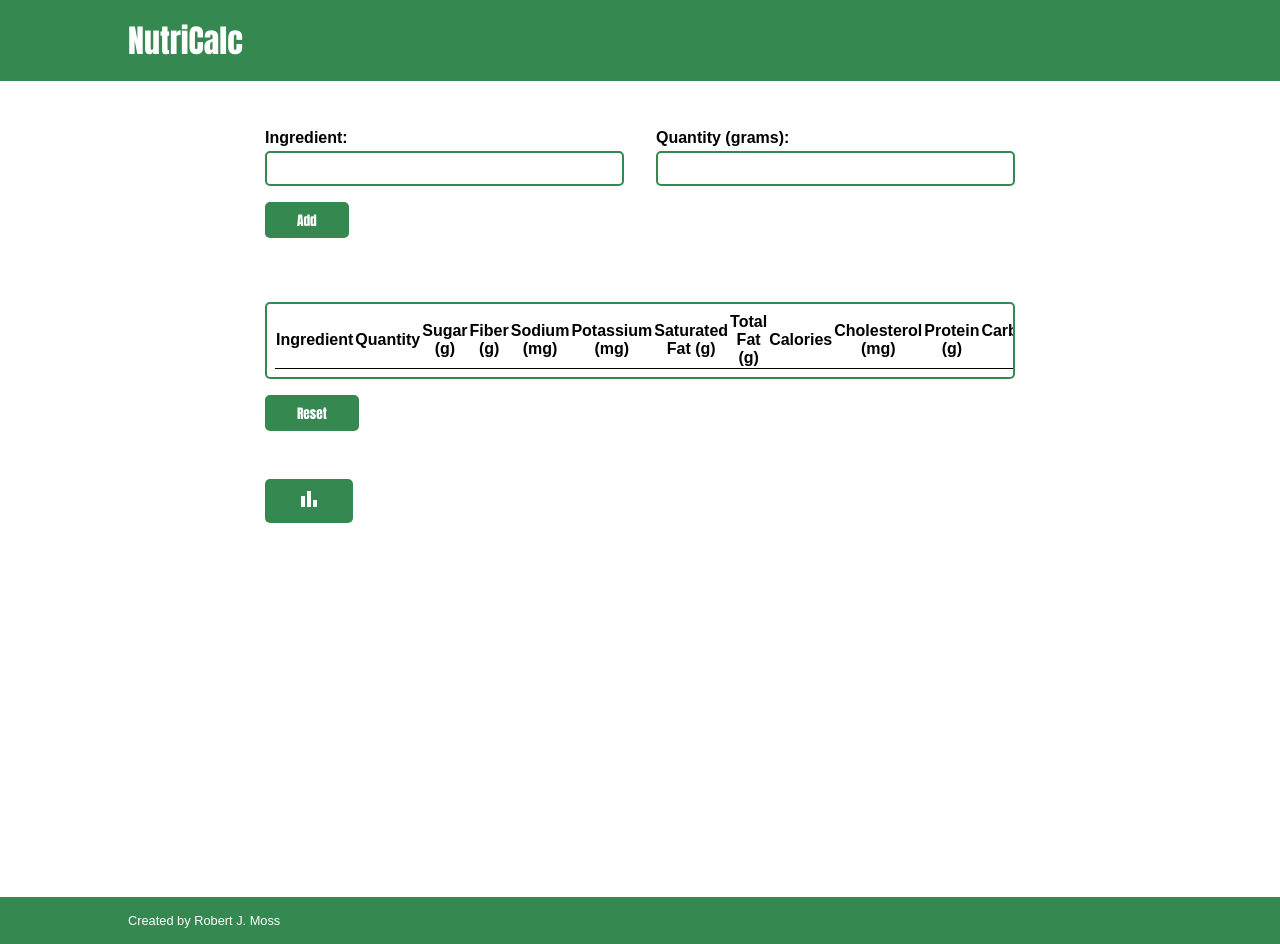
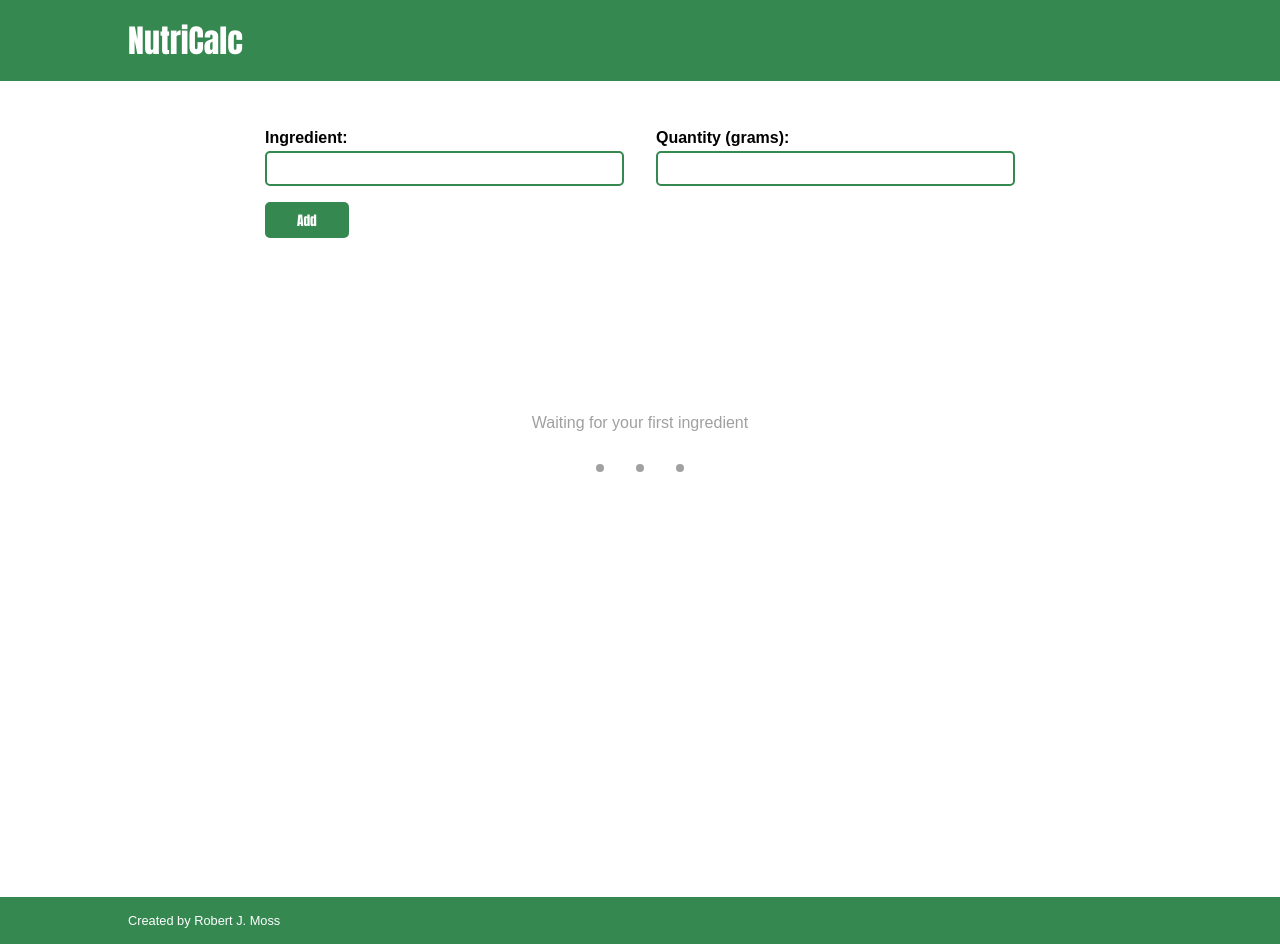
Before and after one commit to rmoss08/nutrition-calculator, a React (Create React App) app: page / in a window 1280 px wide. Built offline with nearby package versions, Linux system fonts and the light colour scheme.

Commit message:
feat: makes Table only visible when an ingredient has been added
Also adds a placeholder message so the screen does not look so empty

```diff
--- a/src/components/IngredientForm.js
+++ b/src/components/IngredientForm.js
@@ -165,7 +165,7 @@ const IngredientForm = () => {
           />
         </div>
       </div>
-      <button className={styles['if__add-button']} disabled={isIngredientLimitMet}>
+      <button className={`button ${styles['if__add-button']}`} disabled={isIngredientLimitMet}>
         Add
       </button>
       {isAPIConnectionDown && (
--- a/src/index.css
+++ b/src/index.css
@@ -3,12 +3,13 @@
   --border-radius-5: 5px;
   --dark-green-border: 2px solid var(--dark-green);
   --table-border: 0.5px solid black;
+  --font-family-Ariel: Arial, Helvetica, sans-serif;
 }
 
 body {
   box-sizing: border-box;
   overflow-x: hidden;
-  font-family: Arial, Helvetica, sans-serif;
+  font-family: var(--font-family-Ariel);
   width: 100vw;
   margin: 0;
 }
@@ -24,12 +25,8 @@ h3,
 h4,
 h5,
 h6,
-button {
+.button {
   font-family: Impact, Haettenschweiler, 'Arial Narrow Bold', sans-serif;
-}
-
-button {
-  color: white;
 }
 
 h1 {
@@ -56,20 +53,6 @@ a {
   text-decoration: none;
 }
 
-button {
-  background-color: var(--dark-green);
-  border: none;
-  border-radius: var(--border-radius-5);
-  padding: 0.5rem 2rem;
-}
-
-button:hover {
-  border: 1px solid white;
-}
-
-button:focus {
-  outline: none;
-}
 
 td {
   min-width: 4rem;
@@ -96,6 +79,22 @@ td {
   margin: 3rem 0;
 }
 
+.button {
+  border: none;
+  background-color: var(--dark-green);
+  color: white;
+  border-radius: var(--border-radius-5);
+  padding: 0.5rem 2rem;
+}
+
+.button:hover {
+  border: 1px solid white;
+}
+
+.button:focus {
+  outline: none;
+}
+
 .text-align-right {
   text-align: right;
 }
@@ -114,18 +113,18 @@ td {
   color: blue;
 }
 
-.table-button {
+.table-.button {
   display: flex;
   align-items: center;
   border-radius: 50%;
   padding: 0.5rem;
 }
 
-.table-button:hover {
+.table-.button:hover {
   background-color: #2a7041;
   border: none;
 }
 
-.table-button .material-symbols-outlined {
+.table-.button .material-symbols-outlined {
   font-size: 1.2rem;
 }
--- a/src/pages/Home.js
+++ b/src/pages/Home.js
@@ -1,15 +1,20 @@
-import { useState } from 'react';
-import { useDispatch } from 'react-redux';
+import { useMemo, useState } from 'react';
+import { useDispatch, useSelector } from 'react-redux';
 import StackedBarChart from '../components/StackedBarChart';
 import IngredientForm from '../components/IngredientForm';
 import Table from '../components/Table/Table';
 import { Fragment } from 'react';
 import { mealActions } from '../store/meal-slice';
 import Layout from '../components/Layout';
+import styles from './Home.module.css';
 
 const Home = () => {
+  const [showStackedBarChart, setShowStackedBarChart] = useState(false);
+  const [showTable, setShowTable] = useState(false);
+
   const dispatch = useDispatch();
-  const [showStackedBarChart, setShowStackedBarChart] = useState(false);
+  const ingredients = useSelector((state) => state.meal.ingredients);
+  const numberOfIngredients = ingredients.length;
 
   const resetMealClickHandler = (event) => {
     event.preventDefault();
@@ -30,6 +35,12 @@ const Home = () => {
     return setShowStackedBarChart(false);
   };
 
+  useMemo(() => {
+    if (numberOfIngredients) {
+      setShowTable(true);
+    }
+  }, [numberOfIngredients]);
+
   return (
     <Fragment>
       <Layout>
@@ -37,25 +48,42 @@ const Home = () => {
           <div className="page-sub-section">
             <IngredientForm />
           </div>
+          {!showTable && (
+            <div className={`page-sub-section ${styles['table-placeholder']}`}>
+              <p>
+                Waiting for your first ingredient
+              </p>
+              <div className={styles['table-placeholder__ellipses']}>
+                <div className={styles['table-placeholder__dot']}></div>
+                <div className={styles['table-placeholder__dot']}></div>
+                <div className={styles['table-placeholder__dot']}></div>
+              </div>
+            </div>
+          )}
+          {showTable && (
             <div className="page-sub-section">
               <Table />
-            <button onClick={resetMealClickHandler}>Reset</button>
-          </div>
-          <div className="page-sub-section">
-            {!showStackedBarChart && (
-              <button onClick={showChartClickHandler}>
+              <div>
+                <button className='button'
+                  title="Show chart comparing your meal to the recommended daily nutrition values"
+                  onClick={showChartClickHandler}
+                >
                   <span className="material-symbols-outlined">bar_chart</span>
                 </button>
+                <button className='button'
+                  title="Reset the meal nutrition table"
+                  onClick={resetMealClickHandler}
+                >
+                  Reset
+                </button>
+              </div>
+            </div>
           )}
           {showStackedBarChart && (
-              <div>
+            <div className="page-sub-section">
               <StackedBarChart />
-                <button onClick={hideStackedBarChartClickHandler}>
-                  Hide Chart
-                </button>
             </div>
           )}
-          </div>
         </div>
       </Layout>
     </Fragment>
--- /dev/null
+++ b/src/pages/Home.module.css
@@ -0,0 +1,26 @@
+.table-placeholder {
+    text-align: center;
+    color: rgb(160, 160, 160);
+    margin-top: 8rem;
+}
+
+.table-placeholder__ellipses {
+    display: flex;
+    justify-content: center;
+    align-items: center;
+    margin-top: 2rem;
+}
+
+.table-placeholder__dot {
+    background-color: rgb(160, 160, 160);
+    border-radius: var(--border-radius-5);
+    width: 0.5rem;
+    height: 0.5rem;
+    margin: 0 1rem;
+}
+
+@media (min-width: 400px) {
+    .table-placeholder {
+        margin-top: 10rem;
+    }
+}
```
Lines whose indentation alone changed are shown as unchanged.
